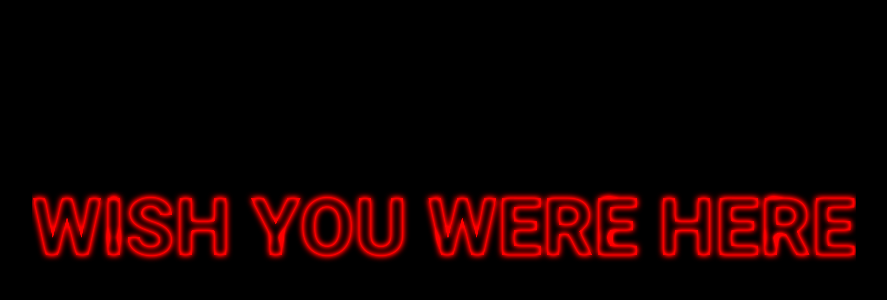
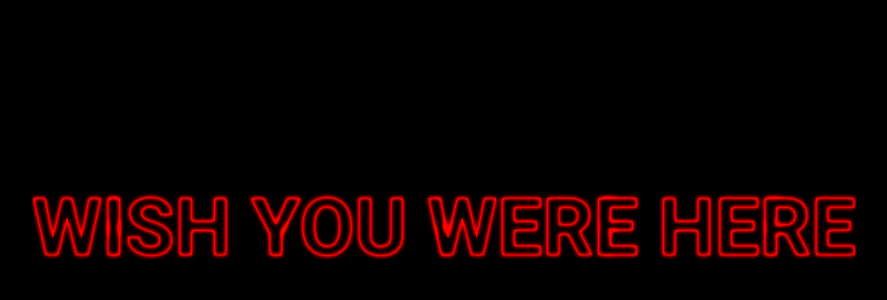
Before and after one commit to julietteabeyta/wywh, a plain HTML site: page index.html in a window 1280 px wide. Shown: the part 180-480 px from the top of the page, without its empty margins (204-1091 px from the left). Drawn offline with Linux system fonts and the light colour scheme.

Commit message:
Adjust light effect

```diff
--- a/styles.css
+++ b/styles.css
@@ -26,11 +26,11 @@ body{
   content: 'Wish you were here';
   position: absolute;
   mix-blend-mode: difference;
-  filter: blur(3px);
+  filter: blur(2px);
 }
 
 .dodge{
-  background: radial-gradient(circle, white, black 15%) center / 10% 25%;
+  background: radial-gradient(circle, white, black 15%) center / 10% 20%;
   position: absolute;
   top: -100%;
   left: -100%;
@@ -38,7 +38,7 @@ body{
   bottom: 0;
   mix-blend-mode: color-dodge;
   animation: lightup 50s linear infinite;
-  filter: brightness(70%);
+  filter: brightness(80%);
 }
 
 @keyframes lightup{
```
